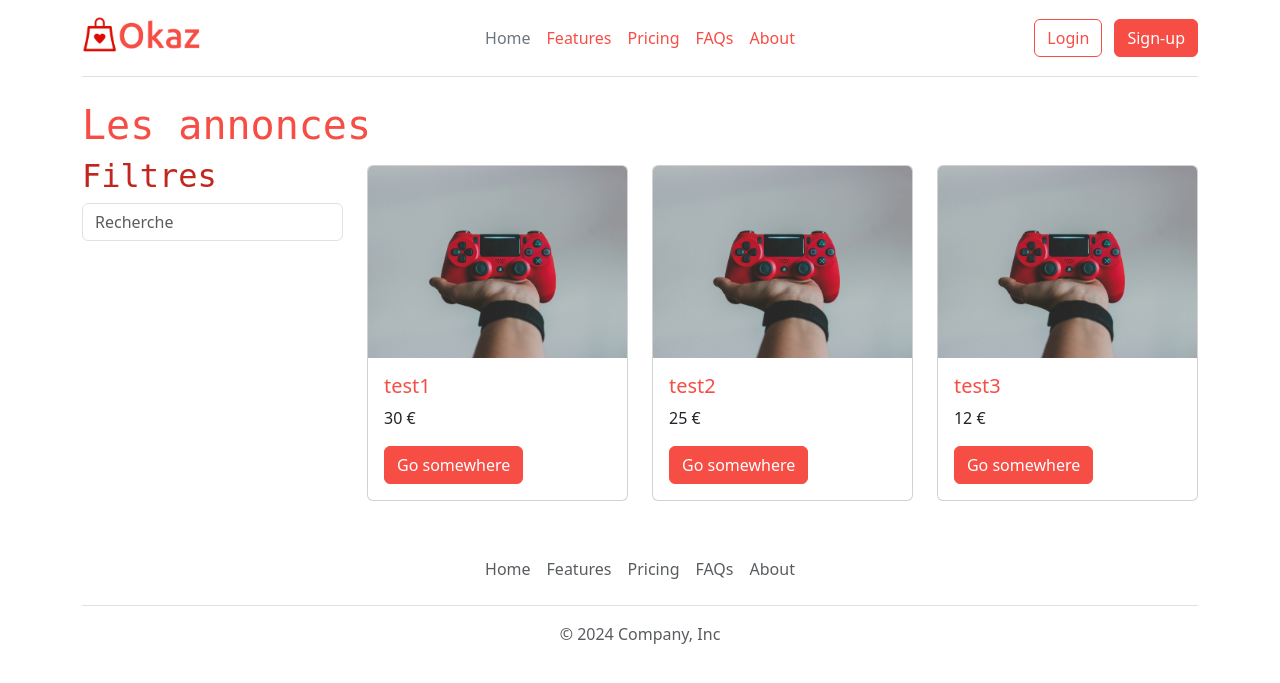
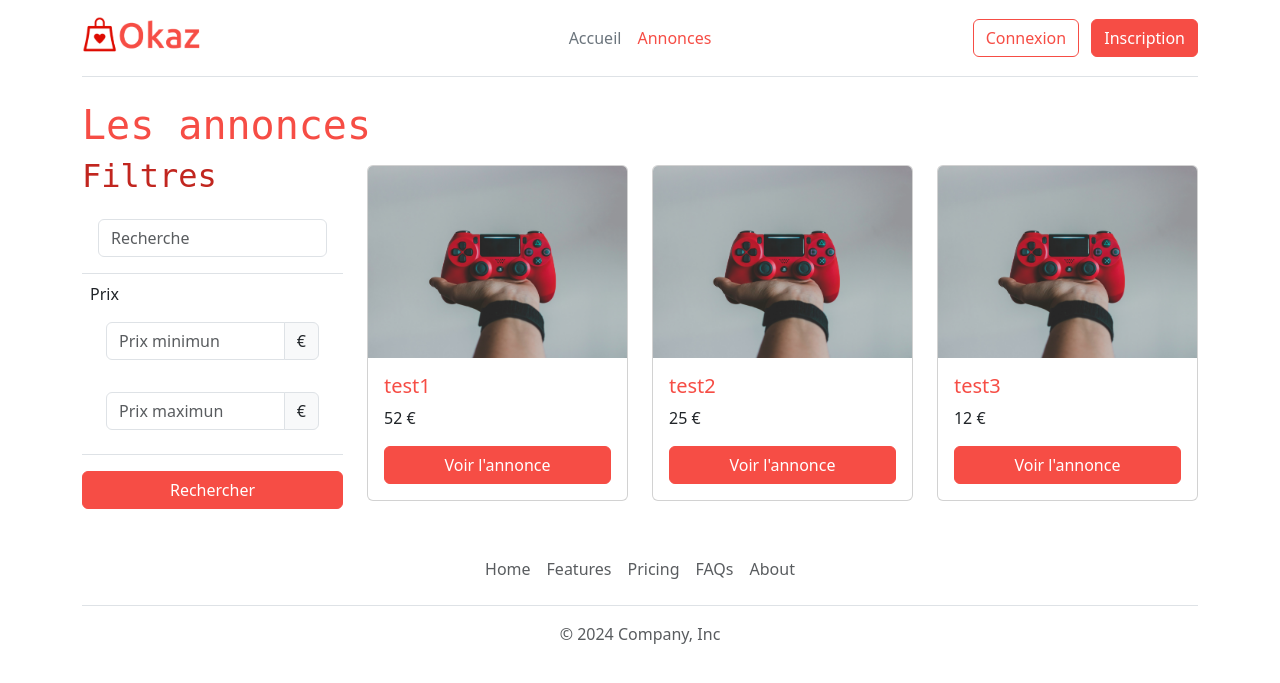
Before and after one commit to anthony65150/Okaz, a PHP site: page /annonces.php in a window 1280 px wide. Shown: the top 683 px of the page. Run offline with PHP 8.4, Linux system fonts and the light colour scheme.

Commit message:
fin html php

```diff
--- a/annonces.php
+++ b/annonces.php
@@ -9,15 +9,29 @@ $listings = getListings();
     <div class="col-md-3">
         <form action="" method="get">
             <h2>Filtres</h2>
-            <div>
+            <div class="p-3 border-bottom">
                 <input type="text" placeholder="Recherche" name="search" id="search" class="form-control">
+            </div>
+            <div class="p-2 border-bottom">
+                <label for="price">Prix</label>
+                <div class="input-group p-3">
+                    <input type="number" name="min-price" id="min-price" class="form-control" placeholder="Prix minimun">
+                    <span class="input-group-text">€</span>
+                </div>
+                <div class="input-group p-3">
+                    <input type="number" name="max-price" id="max-price" class="form-control" placeholder="Prix maximun">
+                    <span class="input-group-text">€</span>
+                </div>
+            </div>
+            <div class="mt-3">
+                <button type="submit" class="btn btn-primary w-100">Rechercher</button>
             </div>
         </form>
     </div>
 
     <div class="col-md-9">
         <div class="row">
-            <?php foreach ($listings as $listing) {
+            <?php foreach ($listings as $key => $listing) {
                 require "templates/listing_part.php";
             }
             ?>
--- a/libs/listing.php
+++ b/libs/listing.php
@@ -3,8 +3,15 @@
 function getListings(): array
 {
     return [
-        ["title" => "test1", "price" => 30, "image" => "nadine-e-YsPnamiHdmI-unsplash.jpg"],
+        ["title" => "test1", "price" => 52, "image" => "nadine-e-YsPnamiHdmI-unsplash.jpg", "description" => "test description"],
         ["title" => "test2", "price" => 25, "image" => "nadine-e-YsPnamiHdmI-unsplash.jpg"],
         ["title" => "test3", "price" => 12, "image" => "nadine-e-YsPnamiHdmI-unsplash.jpg"],
     ];
 }
+
+
+function getListingById(int $id): array
+{
+    $listing = getListings();
+    return $listing[$id];
+}
--- a/templates/header.php
+++ b/templates/header.php
@@ -20,16 +20,13 @@
             </div>
 
             <ul class="nav col-12 col-md-auto mb-2 justify-content-center mb-md-0">
-                <li><a href="#" class="nav-link px-2 link-secondary">Home</a></li>
-                <li><a href="#" class="nav-link px-2">Features</a></li>
-                <li><a href="#" class="nav-link px-2">Pricing</a></li>
-                <li><a href="#" class="nav-link px-2">FAQs</a></li>
-                <li><a href="#" class="nav-link px-2">About</a></li>
+                <li><a href="/index.php" class="nav-link px-2 link-secondary">Accueil</a></li>
+                <li><a href="/annonces.php" class="nav-link px-2">Annonces</a></li>
             </ul>
 
             <div class="col-md-3 text-end">
-                <button type="button" class="btn btn-outline-primary me-2">Login</button>
-                <button type="button" class="btn btn-primary">Sign-up</button>
+                <a class="btn btn-outline-primary me-2" href="/connexion.php">Connexion</a>
+                <a class="btn btn-primary" href="/inscription.php">Inscription</a>
             </div>
         </header>
 
--- a/templates/listing_part.php
+++ b/templates/listing_part.php
@@ -4,7 +4,7 @@
         <div class="card-body">
             <h5 class="card-title"><?php echo $listing["title"] ?></h5> <!--pour avoir une syntaxe plus courte on peut faire ?= $listing["title"] -->
             <p class="card-text"><?php echo $listing["price"] ?> €</p>
-            <a href="#" class="btn btn-primary stretched-link">Go somewhere</a>
+            <a href="/annonce.php?id=<?php echo $key ?>" class="btn btn-primary stretched-link w-100">Voir l'annonce</a>
         </div>
     </div>
 </div>
```
Also changed, not shown: ajout_annonce.php (added, +38 -0 lines), annonce.php (added, +27 -0 lines), connexion.php (added, +27 -0 lines), index.php (+4 -8 lines), inscription.php (added, +28 -0 lines), libs/category.php (added, +10 -0 lines).
